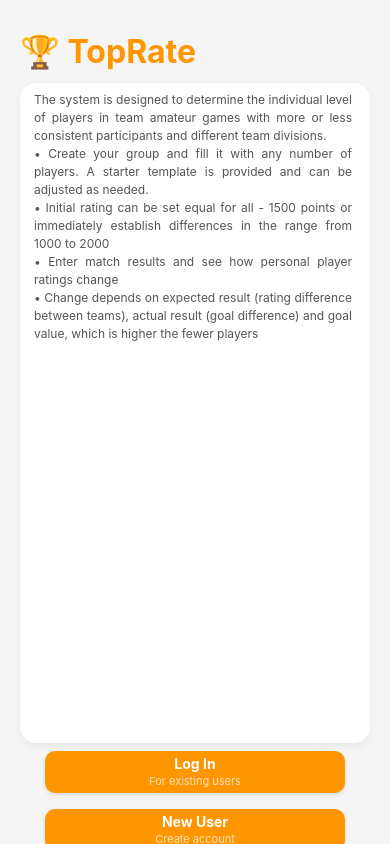
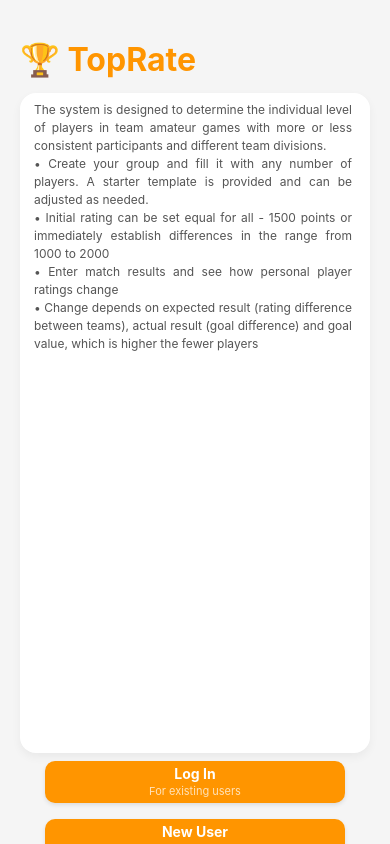
Before and after one commit to zveresch2019-ship-it/TopRate, a React Native app: screen / in a window 390 px wide. Built offline with nearby package versions, Linux system fonts and the light colour scheme; no server answers.

Commit message:
Add slight top margin to login title

```diff
--- a/src/screens/LoginScreen.tsx
+++ b/src/screens/LoginScreen.tsx
@@ -539,8 +539,8 @@ const styles = StyleSheet.create({
     fontSize: 32,
     fontWeight: 'bold',
     color: '#FF9500',
-    marginTop: 0,
-    marginBottom: 4,
+    marginTop: 8,
+    marginBottom: 6,
   },
   helpContainer: {
     width: '100%',
```
